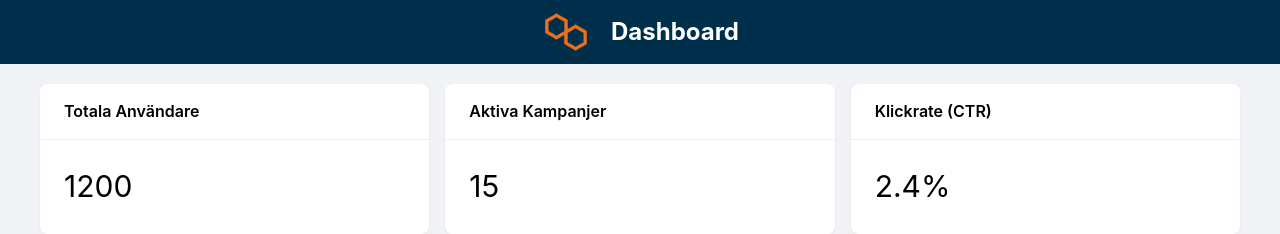
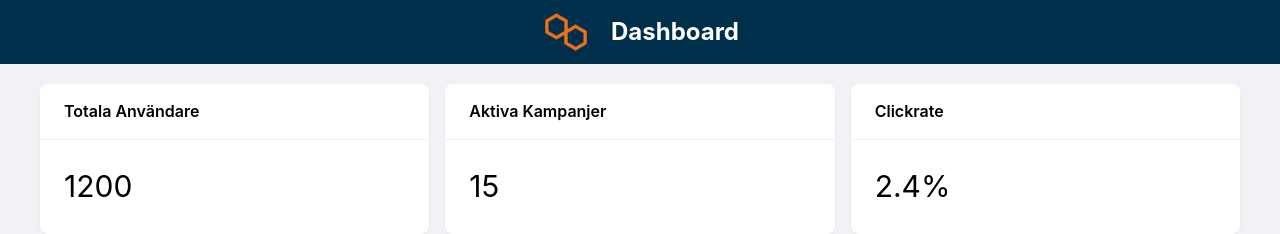
Before and after one commit to samddeveloper/Dashboard, a React (Create React App) app: page /dashboard in a window 1280 px wide. Shown: the top 234 px of the page. Built offline with nearby package versions, Linux system fonts and the light colour scheme.

Commit message:
deletedd a symbol

```diff
--- a/src/pages/Dashboard.js
+++ b/src/pages/Dashboard.js
@@ -51,7 +51,7 @@ const Dashboard = () => {
     },
     {
       key: "3",
-      metric: "Klickrate (CTR)",
+      metric: "Clickrate",
       value: "2.4%",
       region: "EU",
       growth: "1.2%",
@@ -108,7 +108,7 @@ const Dashboard = () => {
     {
       key: "11",
       metric: "Genomsnittlig Orderstorlek",
-      value: "€150",
+      value: "150",
       region: "EU",
       growth: "4%",
     },
@@ -247,7 +247,7 @@ const Dashboard = () => {
           </Col>
           <Col span={8}>
             <Card
-              title={<span style={{ color: "black" }}>Klickrate (CTR)</span>}
+              title={<span style={{ color: "black" }}>Clickrate</span>}
               bordered={false}
               style={{
                 textAlign: "left",
```
